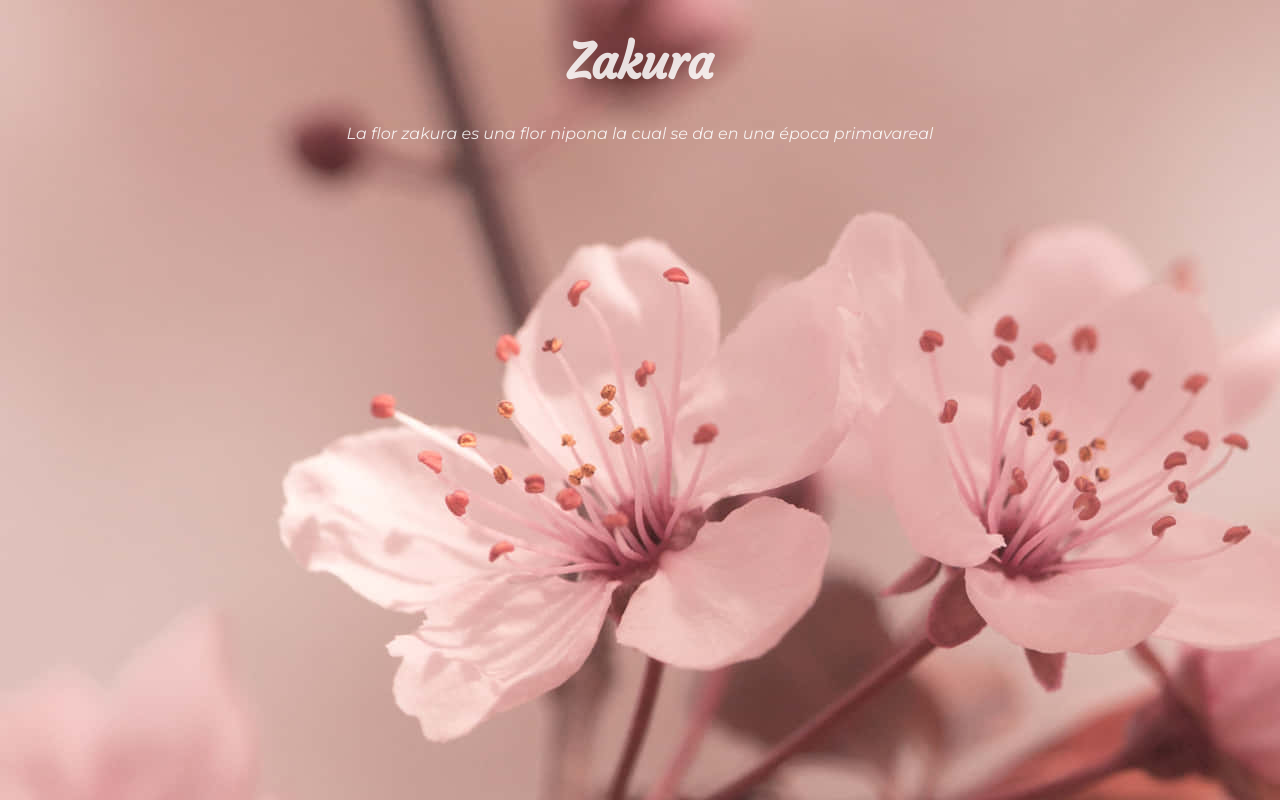
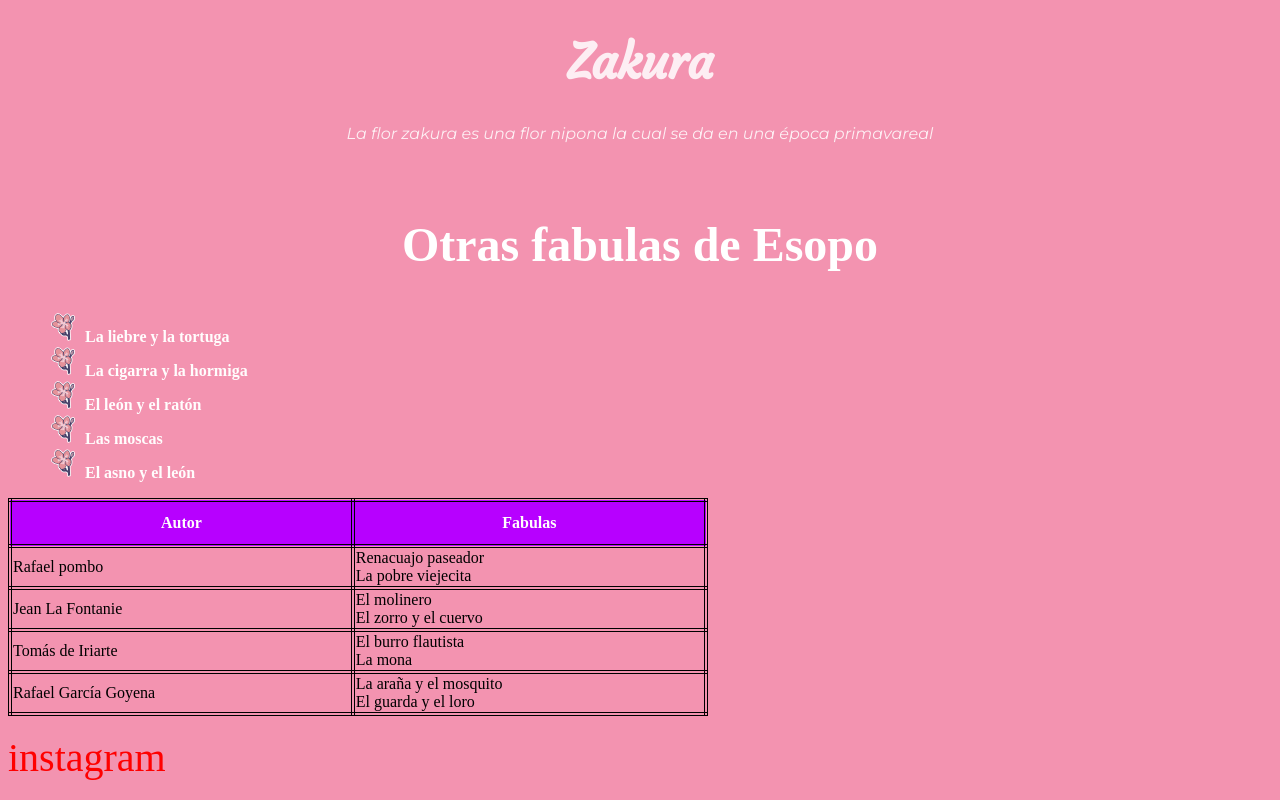
Before and after one commit to johansaidleon/html, a plain HTML site: page pagina3/pagina3.html in a window 1280 px wide. Drawn offline with Linux system fonts and the light colour scheme.

Commit message:
cambios en clase, 01/03/24
nicolas no sirvio para un rabo, ayudo pero fue muy canson

```diff
--- a/pagina3/assets/css/styles.css
+++ b/pagina3/assets/css/styles.css
@@ -1,7 +1,7 @@
 @import url('https://fonts.googleapis.com/css2?family=Courgette&family=Montserrat:ital,wght@0,100..900;1,100..900&display=swap');
 
 body{
-    background-color: rgb(71, 98, 134);
+    background-color: rgb(243, 147, 176);
     background-repeat: repeat;
 }
 
@@ -11,12 +11,69 @@ h1{
     font-weight: 900;
     font-size: 300%;
     text-align: center;
+    text-transform: capitalize;
 }
 
-body {
-    background-image: url(../img/sakura.jpg);
+h2{
+    color: #ffffff;
+    font-weight: 900;
+    font-size: 300%;
+    text-align: center;
+
 }
 
+ul{
+    color: rgb(255, 253, 253);
+    font-weight: 900;
+    font-size: 100%;
+    list-style-image: url(../img/flor\ de\ sakura.png);
+    list-style-position: inside;
+
+}
+th{
+    color: rgb(255, 253, 253);
+    font-weight: 900;
+    font-size: 100%;
+   text-align: center;
+   background-color: rgb(183, 0, 255);
+   height: 40px;
+   border-width: 4px;
+   border-style: double;
+   border-color: #000;
+
+}
+td{
+    border-width: 4px;
+    border-style: double;
+    border-color: #000;
+
+}
+
+table{
+    width: 700px;
+    border: 4px outset #000;
+    border-collapse: collapse;
+}
+a{
+    color: rgb(255, 0, 0);
+    text-decoration: none;
+    font-size: 250%;
+}
+
+a:link{
+    color: rgb(255, 0, 0);
+}
+
+a:visited{
+    color:rgb(255, 0, 0);
+}
+
+a:hover{
+    color: rgb(200, 255, 0);
+}
+/*body {
+    background-image: url(../img/sakura.jpg);
+}*/
 p{
     font-family: "Montserrat", sans-serif;
     color: rgba(255, 255, 255, 0.842);
@@ -25,3 +82,7 @@ p{
     text-align: center;
 
 }
+
+
+
+/*vamos a emprezar a combinar estilos*/
--- a/pagina3/pagina3.html
+++ b/pagina3/pagina3.html
@@ -9,6 +9,65 @@
 </head>
 <body>
     <h1>Zakura</h1>
-    <p> La flor zakura es una flor nipona la cual se da en una época primavareal </p>
+    <p  > La flor zakura es una flor nipona la cual se da en una época primavareal </p>
+
+    <br>
+
+    <h2> Otras fabulas de Esopo</h2>
+    <ul>
+        <li>La liebre y la tortuga</li>
+        <li>La cigarra y la hormiga</li>
+        <li>El león y el ratón</li>
+        <li>Las moscas</li>
+        <li>El asno y el león</li>
+    </ul>
+
+    <table  ">
+        <tr>
+            <th>Autor</th>
+            <th>Fabulas</th>
+
+        </tr>
+        <tr>
+            <td>Rafael pombo</td>
+            <td> Renacuajo paseador
+                <br>
+                La pobre viejecita
+            </td>
+
+
+        </tr>
+
+        <tr>
+
+            <td>Jean La Fontanie</td>
+            <td> El molinero
+                <br>
+                El zorro y el cuervo
+            </td>
+        </tr>
+
+        <tr>
+
+            <td>Tomás de Iriarte</td>
+            <td> El burro flautista
+                <br>
+                La mona
+            </td>
+        </tr>
+
+        <tr>
+
+            <td>Rafael García Goyena</td>
+            <td> La araña y el mosquito
+                <br>
+                El guarda y el loro
+            </td>
+        </tr>
+    </table>
+    <br>
+<a href="https://www.instagram.com/johansaidleon/ "
+target="_blank"> instagram</a>
+
 </body>
 </html>
```
Also changed, not shown: pagina3/assets/img/flor de sakura.png (added).
